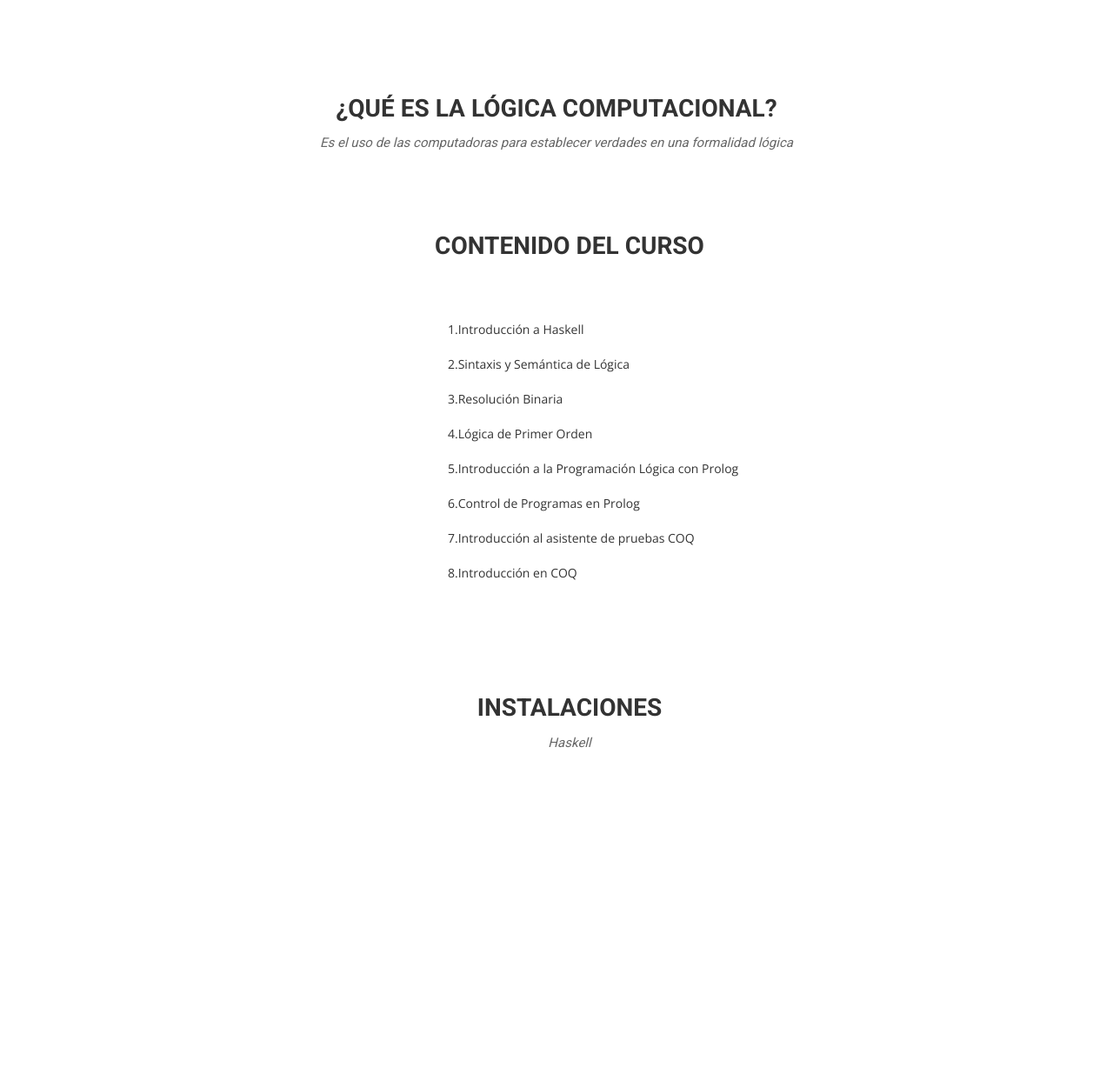
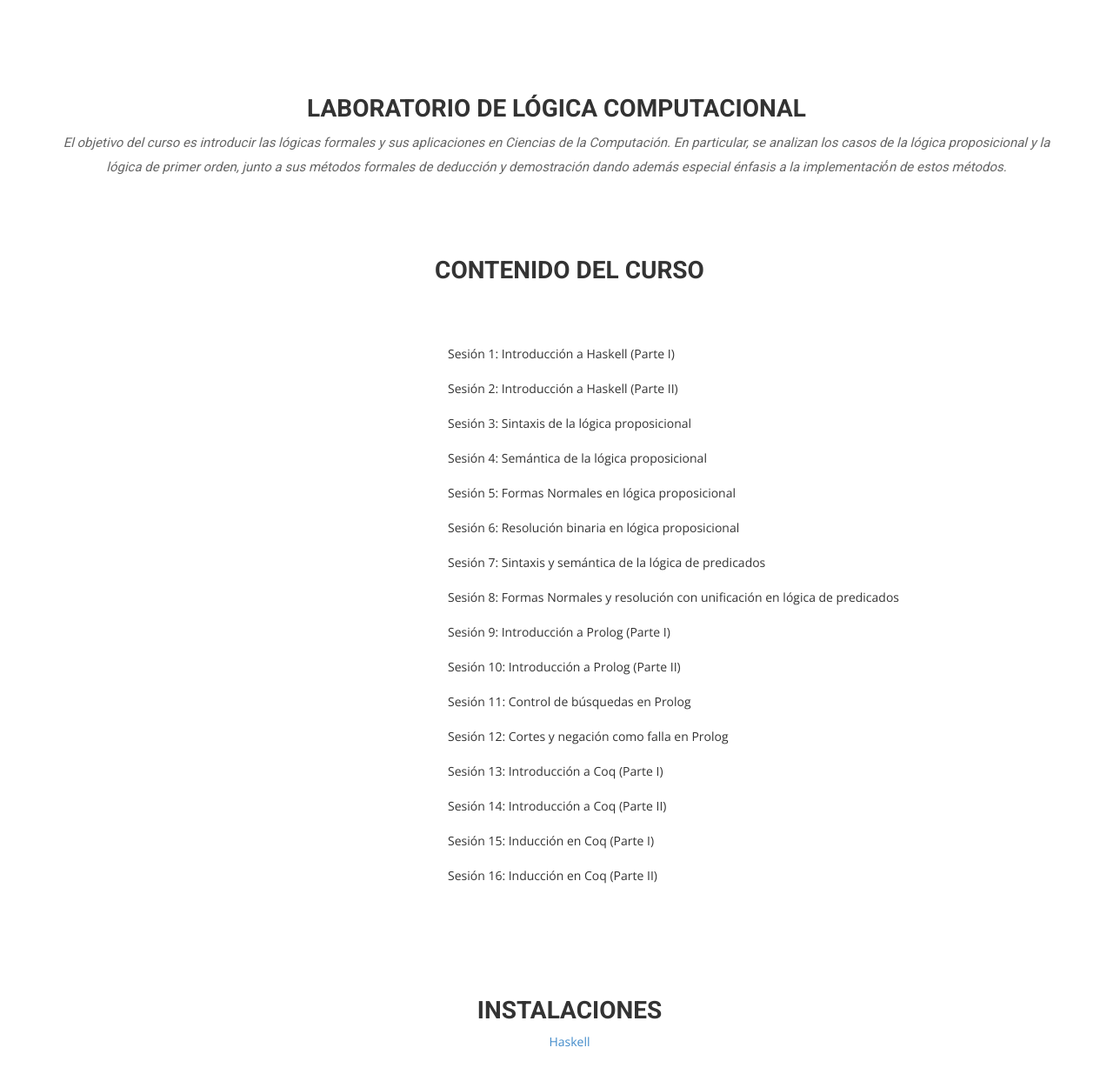
Before and after one commit to cursosfciencias/logicacomputacional, a Jekyll site: the page built from index.html, in a window 1280 px wide and 1400 px high, scrolled down 218 px. Shown: the part 152-1395 px from the top of the window at 87% size. Built offline with Jekyll 4.4.1, drawn with Linux system fonts in a browser that asks for light colours; nearby versions of some CDN libraries; some web fonts are replaced; before the commit the page ends 1488 px from its top, so only the background shows below that.

Commit message:
Haskell installation

```diff
--- a/_includes/subpage-header.html
+++ b/_includes/subpage-header.html
@@ -59,8 +59,8 @@
   <div class="container">
     <div class="row">
       <div class="section-title">
-        <h2>¿Qué es la lógica computacional?</h2>
-        <p>Es el uso de las computadoras para establecer verdades en una formalidad lógica</p>
+        <h2> Laboratorio de Lógica Computacional</h2>
+        <p> El objetivo del curso es introducir las lógicas formales y sus aplicaciones en Ciencias de la Computación. En particular, se analizan los casos de la lógica proposicional y la lógica de primer orden, junto a sus métodos formales de deducción y demostración dando además especial énfasis a la implementació́n de estos métodos.</p>
       </div>
     </div>
     <section id="another-section">
@@ -72,14 +72,22 @@
 	  </div>
 	  <div class="col-md-12">
             <ul class="custom-list">
-              <li>1.Introducción a Haskell</li>
-              <li>2.Sintaxis y Semántica de Lógica</li>
-              <li>3.Resolución Binaria</li>
-	      <li>4.Lógica de Primer Orden</li>
-	      <li>5.Introducción a la Programación Lógica con Prolog</li>
-	      <li>6.Control de Programas en Prolog</li>
-	      <li>7.Introducción al asistente de pruebas COQ</li>
-	      <li>8.Introducción en COQ</li>
+	        <li>Sesión 1: Introducción a Haskell (Parte I)</li>
+  <li>Sesión 2: Introducción a Haskell (Parte II)</li>
+  <li>Sesión 3: Sintaxis de la lógica proposicional</li>
+  <li>Sesión 4: Semántica de la lógica proposicional</li>
+  <li>Sesión 5: Formas Normales en lógica proposicional</li>
+  <li>Sesión 6: Resolución binaria en lógica proposicional</li>
+  <li>Sesión 7: Sintaxis y semántica de la lógica de predicados</li>
+  <li>Sesión 8: Formas Normales y resolución con unificación en lógica de predicados</li>
+  <li>Sesión 9: Introducción a Prolog (Parte I)</li>
+  <li>Sesión 10: Introducción a Prolog (Parte II)</li>
+  <li>Sesión 11: Control de búsquedas en Prolog</li>
+  <li>Sesión 12: Cortes y negación como falla en Prolog</li>
+  <li>Sesión 13: Introducción a Coq (Parte I)</li>
+  <li>Sesión 14: Introducción a Coq (Parte II)</li>
+  <li>Sesión 15: Inducción en Coq (Parte I)</li>
+  <li>Sesión 16: Inducción en Coq (Parte II)</li>
             </ul>
 	  </div>
 	</div>
@@ -91,6 +99,6 @@
         <div class="row">
           <div class="section-title">
             <h2>Instalaciones</h2>
-            <p> Haskell</p>
+            <a href="haskell.html">Haskell</a>
           </div>
         </div>
```
Also changed, not shown: haskell.html (added, +145 -0 lines), 2 other files.
